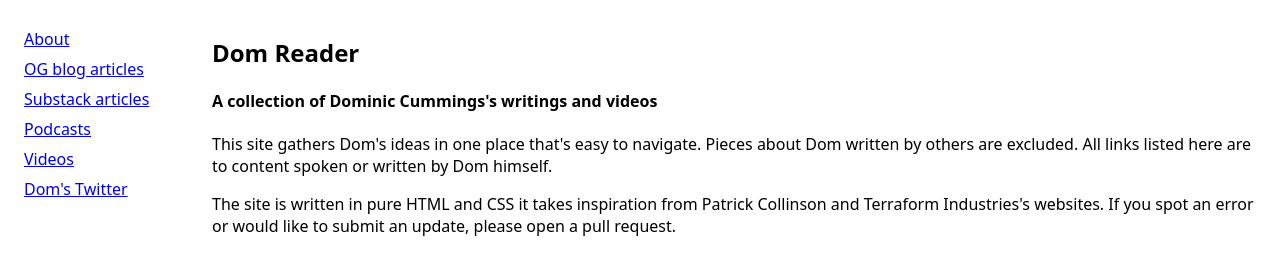
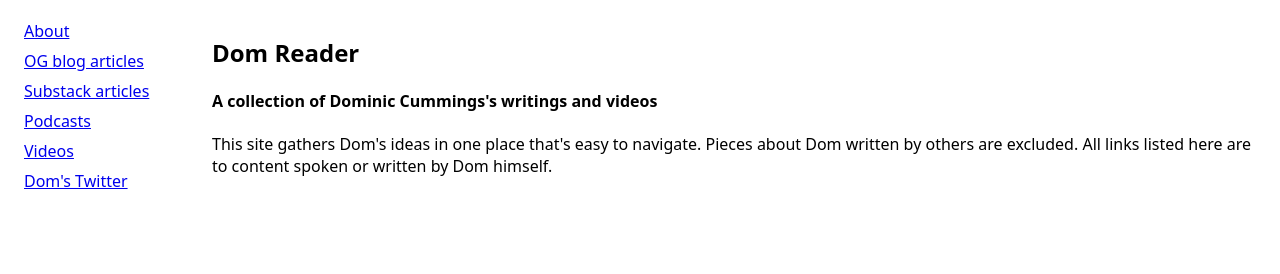
Before and after one commit to luco17/dominic_cummings_reader, an Astro site: page / in a window 1280 px wide. Built offline with nearby package versions, Linux system fonts and the light colour scheme; Astro itself is replaced by a stand-in of ours.

Commit message:
image change

```diff
--- a/src/layouts/Layout.astro
+++ b/src/layouts/Layout.astro
@@ -1,7 +1,7 @@
 ---
 import Nav from "../components/Nav.astro";
 const { title } = Astro.props;
-import domPx from "../assets/domPx.jpeg?url";
+import domPx from "../assets/domPx2.png?url";
 ---
 
 <!doctype html>
--- a/src/pages/index.astro
+++ b/src/pages/index.astro
@@ -10,12 +10,6 @@
       This site gathers Dom's ideas in one place that's easy to navigate. Pieces
       about Dom written by others are excluded. All links listed here are to
       content spoken or written by Dom himself.
-
-      <p>
-        The site is written in pure HTML and CSS it takes inspiration from
-        Patrick Collinson and Terraform Industries's websites. If you spot an
-        error or would like to submit an update, please open a pull request.
-      </p>
     </p>
   </div>
 </Layout>
```
Also changed, not shown: README.md, src/assets/domPx2.png (added).
